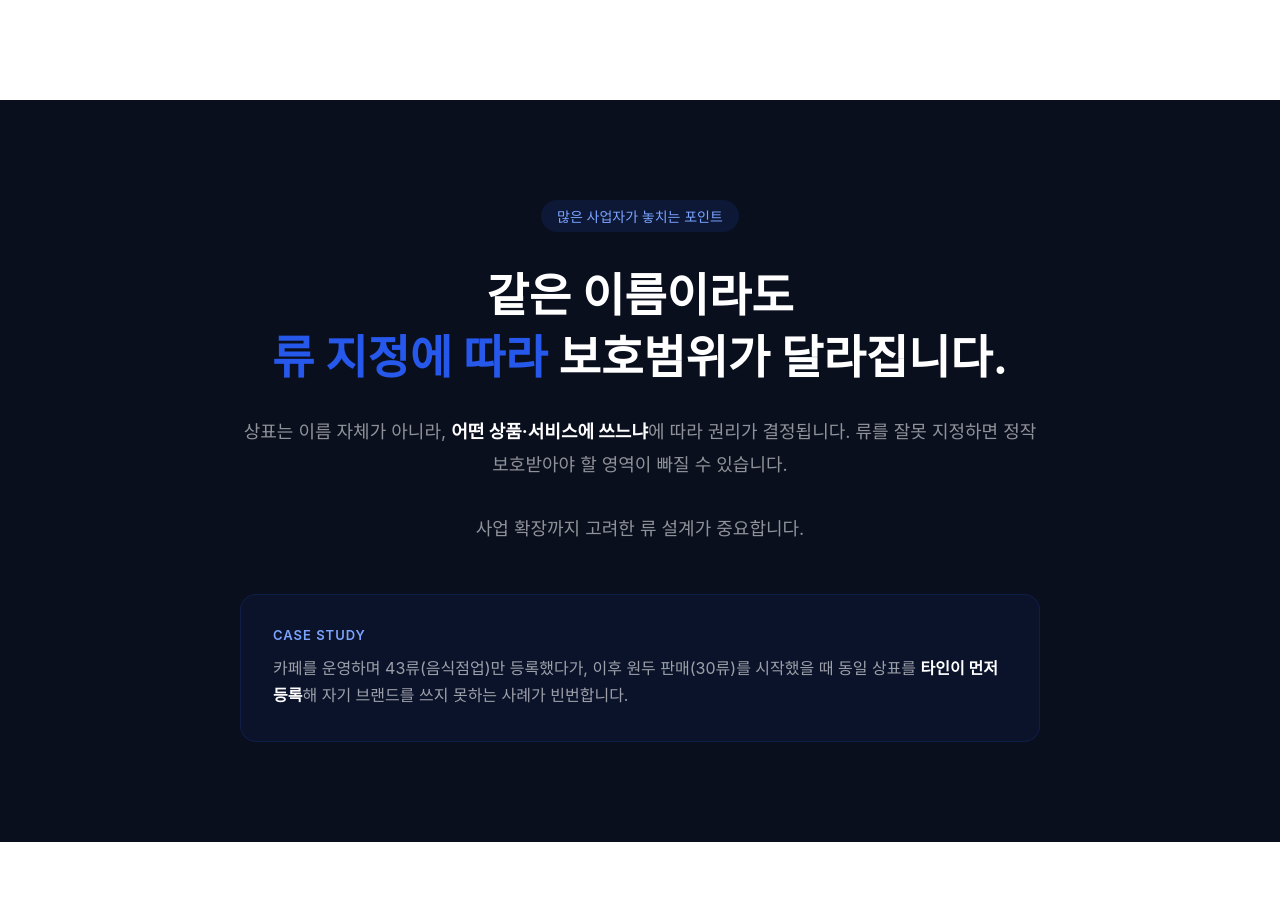
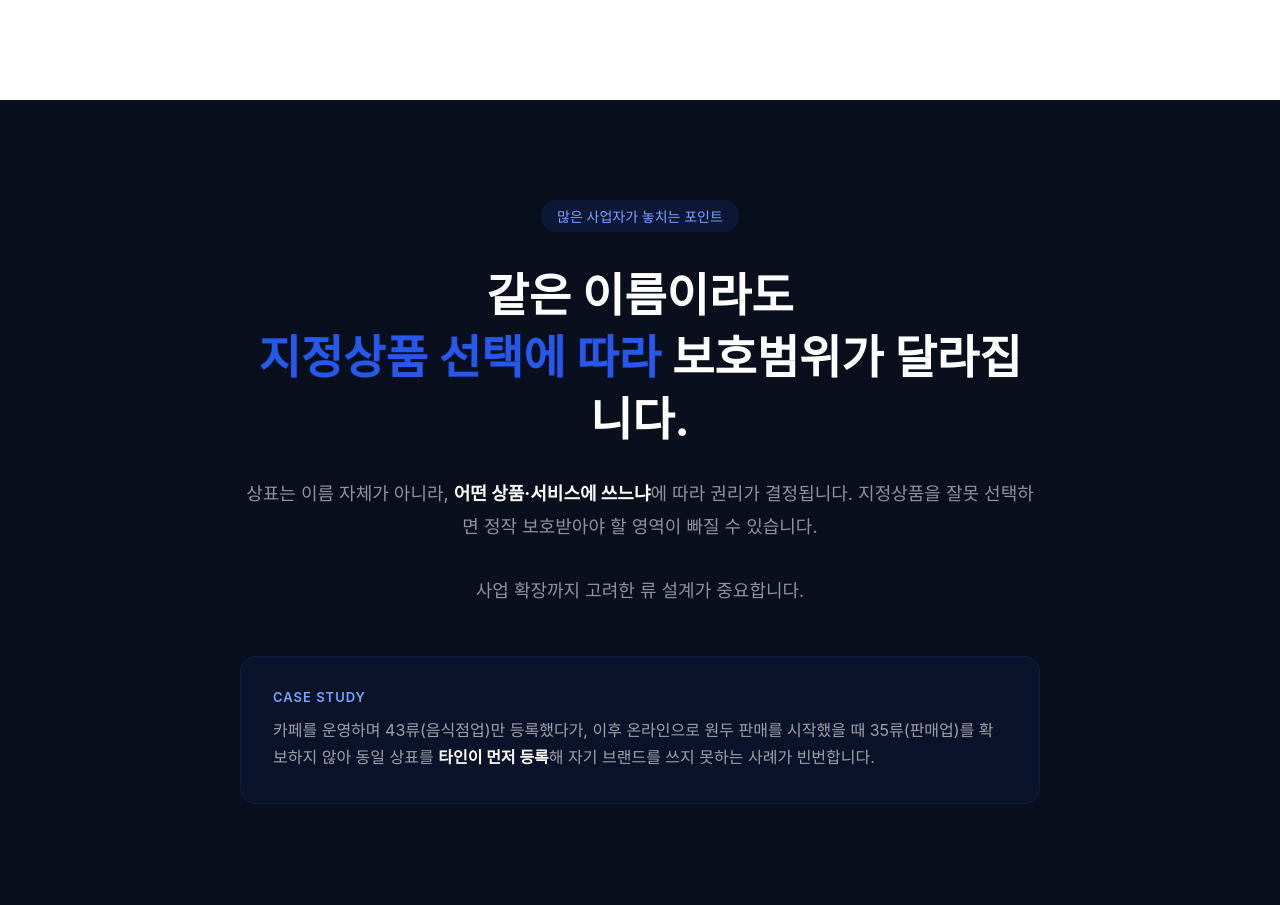
Before and after one commit to githuh2/aidip-pages, a PHP site: page /trademark/ in a window 1280 px wide. Shown: the part 1271-2176 px from the top of the page. Run offline with PHP 8.4, Linux system fonts and the light colour scheme; some web fonts are replaced.

Commit message:
feat: 상표 페이지 지정상품 문구 수정 및 로고 출원 전략 섹션 추가
- 류 지정 → 지정상품 선택으로 문구 변경
- 판매업 35류 반영 (Case Study 수정)
- 로고 상표 결합/분리 출원 전략 섹션 추가 (전문가 판단 강조)

Co-Authored-By: Claude Opus 4.6 (1M context) <noreply@anthropic.com>

```diff
--- a/style.css
+++ b/style.css
@@ -589,6 +589,25 @@ a { text-decoration: none; color: inherit; }
 .insight-case p { color: rgba(255,255,255,0.6); line-height: 1.7; font-size: 16px; }
 .insight-case strong { color: #fff; }
 
+/* Logo strategy grid */
+.logo-strategy-grid {
+  display: grid; grid-template-columns: 1fr 1fr; gap: 20px;
+  margin-top: 40px; text-align: left;
+}
+.logo-strategy-card {
+  padding: 28px; border-radius: 14px;
+  background: rgba(255,255,255,0.04); border: 1px solid rgba(255,255,255,0.08);
+}
+.logo-strategy-title {
+  font-size: 17px; font-weight: 700; color: #fff; margin-bottom: 12px;
+}
+.logo-strategy-card p {
+  color: rgba(255,255,255,0.55); font-size: 15px; line-height: 1.7; margin: 0;
+}
+@media (max-width: 600px) {
+  .logo-strategy-grid { grid-template-columns: 1fr; }
+}
+
 /* ═══════════════════════════════════════════
    SERVICES zigzag (subpages)
    ═══════════════════════════════════════════ */
--- a/trademark/index.html
+++ b/trademark/index.html
@@ -102,12 +102,12 @@
       <div class="insight-badge">많은 사업자가 놓치는 포인트</div>
     </div>
     <div class="reveal d1">
-      <h2>같은 이름이라도<br><span>류 지정에 따라</span> 보호범위가 달라집니다.</h2>
+      <h2>같은 이름이라도<br><span>지정상품 선택에 따라</span> 보호범위가 달라집니다.</h2>
     </div>
     <div class="reveal d2">
       <p>
         상표는 이름 자체가 아니라, <strong>어떤 상품·서비스에 쓰느냐</strong>에 따라 권리가 결정됩니다.
-        류를 잘못 지정하면 정작 보호받아야 할 영역이 빠질 수 있습니다.
+        지정상품을 잘못 선택하면 정작 보호받아야 할 영역이 빠질 수 있습니다.
         <br><br>
         사업 확장까지 고려한 류 설계가 중요합니다.
       </p>
@@ -117,8 +117,50 @@
         <div class="label">CASE STUDY</div>
         <p>
           카페를 운영하며 43류(음식점업)만 등록했다가,
-          이후 원두 판매(30류)를 시작했을 때 동일 상표를 <strong>타인이 먼저 등록</strong>해
+          이후 온라인으로 원두 판매를 시작했을 때 35류(판매업)를 확보하지 않아
+          동일 상표를 <strong>타인이 먼저 등록</strong>해
           자기 브랜드를 쓰지 못하는 사례가 빈번합니다.
+        </p>
+      </div>
+    </div>
+  </div>
+</section>
+
+<!-- ═══ LOGO INSIGHT ═══ -->
+<section class="insight insight--logo">
+  <div class="insight-inner">
+    <div class="reveal">
+      <div class="insight-badge">전문가의 판단이 필요한 영역</div>
+    </div>
+    <div class="reveal d1">
+      <h2>로고 상표,<br><span>출원 방식</span>에 정답은 없습니다.</h2>
+    </div>
+    <div class="reveal d2">
+      <p>
+        상표 출원 로고는 도형(심볼)과 문자(브랜드명)가 결합된 형태가 대부분입니다.
+        결합 출원과 분리 출원 중 어떤 방식이 유리한지는
+        <strong>브랜드의 특성과 사업 전략에 따라 달라집니다.</strong>
+      </p>
+    </div>
+    <div class="reveal d3">
+      <div class="logo-strategy-grid">
+        <div class="logo-strategy-card">
+          <div class="logo-strategy-title">결합 출원</div>
+          <p>도형과 문자를 하나로 출원합니다. 비용은 줄지만, 로고 일부만 변경해도 권리 범위가 흔들릴 수 있습니다.</p>
+        </div>
+        <div class="logo-strategy-card">
+          <div class="logo-strategy-title">분리 출원</div>
+          <p>도형과 문자를 각각 출원합니다. 권리가 더 넓어지지만, 비용과 관리 부담이 늘어납니다.</p>
+        </div>
+      </div>
+    </div>
+    <div class="reveal d4">
+      <div class="insight-case">
+        <div class="label">POINT</div>
+        <p>
+          무조건 분리 출원이 유리한 것은 아닙니다.
+          브랜드 인지도, 향후 리브랜딩 가능성, 예산 등을 종합적으로 고려해야 합니다.
+          <strong>변리사가 브랜드 상황을 분석하여 최적의 출원 전략을 설계합니다.</strong>
         </p>
       </div>
     </div>
```
